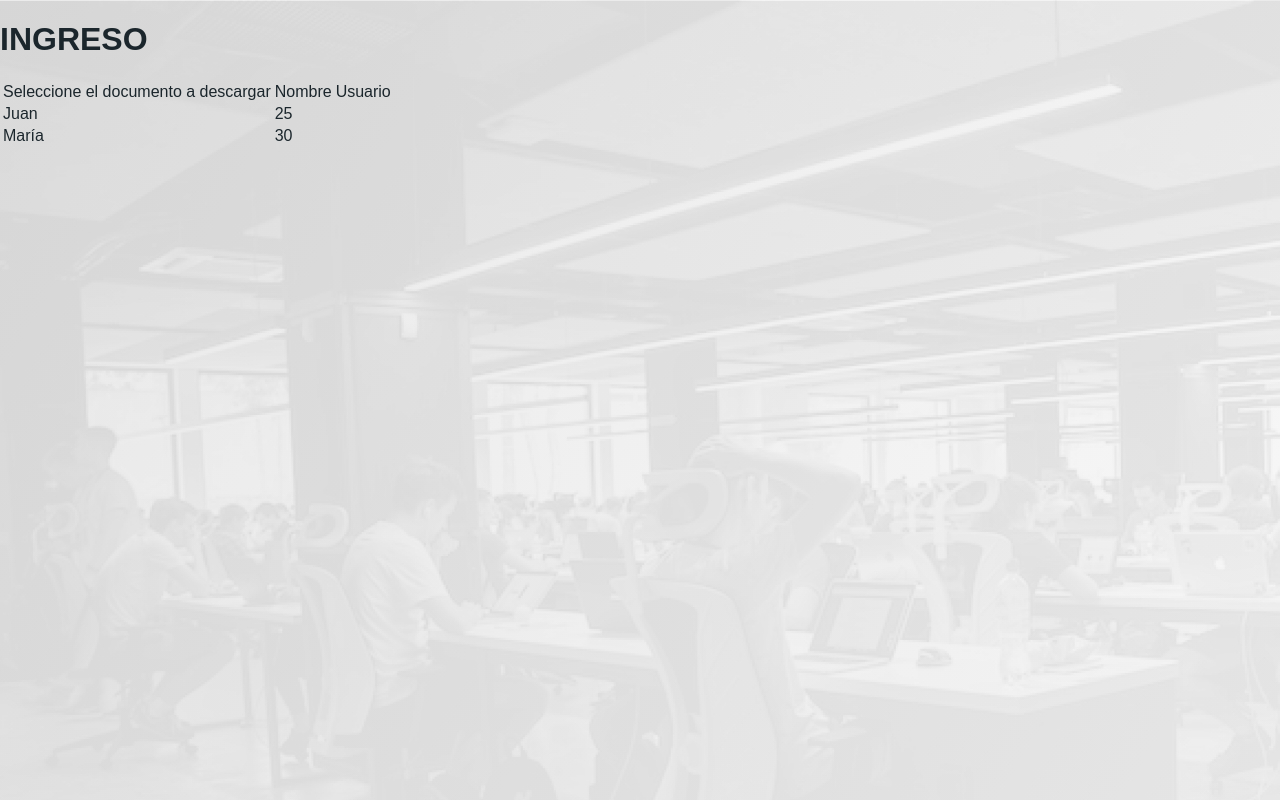
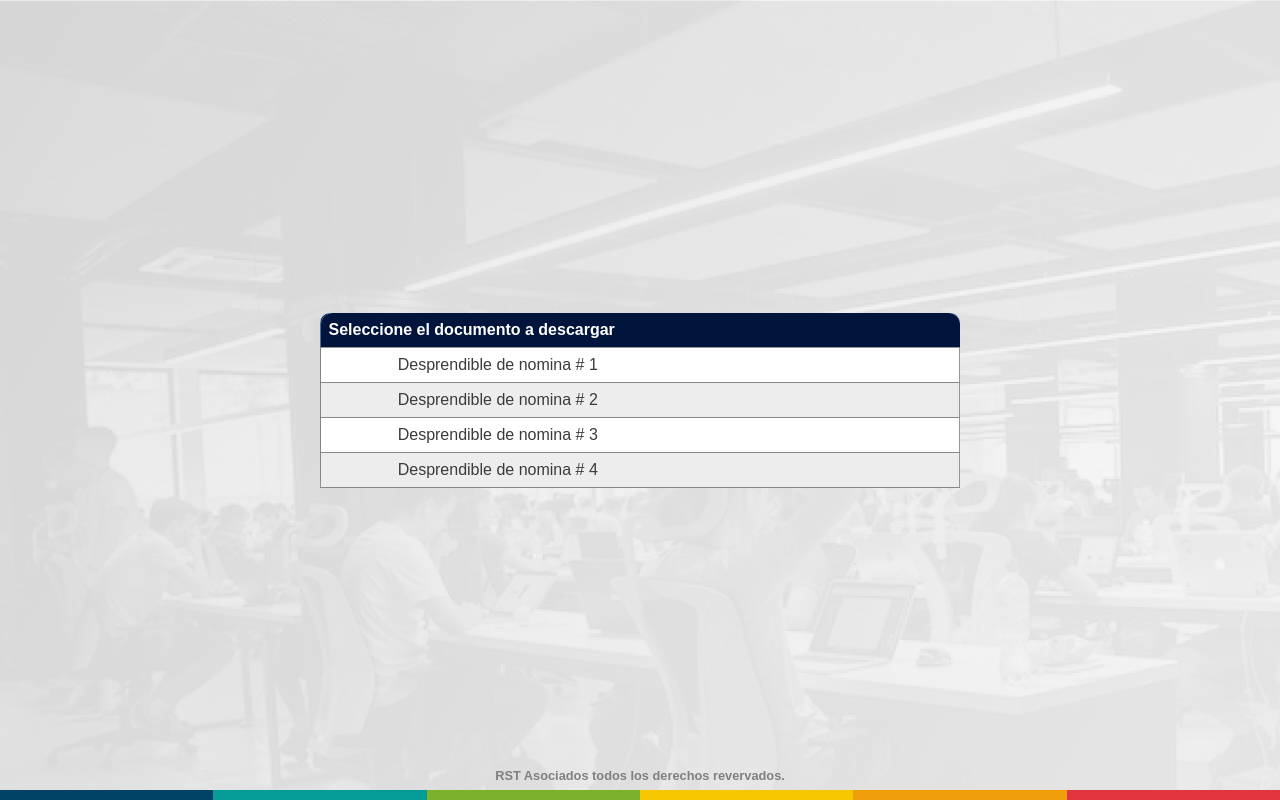
Before and after one commit to RSTdeveloper/icetex, a Django app: page / in a window 1280 px wide. Run offline with Django 4.2, Linux system fonts and the light colour scheme; a user stored in the database is signed in.

Commit message:
:sparkles:  Terminando los CSS

```diff
--- a/registro/static/css/registro.css
+++ b/registro/static/css/registro.css
@@ -0,0 +1,60 @@
+table {
+  font-family: arial, sans-serif;
+  border-collapse: collapse;
+  width: 100%;
+}
+
+th{
+  text-align: left;
+  padding: 8px;
+  background-color: #00143C;
+  color: white;
+  border-top-right-radius: 12px ;
+  border-top-left-radius: 12px ;
+  border: none;
+}
+
+td {
+  text-align: left;
+  padding: 8px 8px 8px 12%;
+  border-bottom: 1px solid #888888;
+}
+
+tr:nth-child(odd) {
+  background-color: #ededed;
+}
+
+tr:nth-child(even) {
+  background-color: #ffffff;
+}
+
+tr:hover {
+  font-weight: bold ;
+  background-color: rgb(194, 194, 194);
+}
+
+.tr-margen{
+  border: 1px solid #888888de;
+}
+
+a{
+  text-decoration: none;
+  color: rgb(59, 59, 59);
+}
+
+@media (max-width: 640px) {
+
+  #contenedorcentrado {
+    display: flex;
+    justify-content: center;
+    flex-direction:row-reverse;
+    width: 90%;
+    /* border-radius: 10px 10px 10px 10px; */
+  }
+  td {
+    text-align: left;
+    padding: 6px 6px 6px 12%;
+    border-bottom: 1px solid #888888;
+    color: rgb(59, 59, 59);
+  }
+}
--- a/registro/static/css/style.css
+++ b/registro/static/css/style.css
@@ -187,6 +187,68 @@ hr {
     width: 60%;
 }
 
+.prueba-foot {
+    position: fixed;
+    left: 0;
+    bottom: 0;
+    width: 100%;
+    height: 2rem;
+    background-color: #f2f2f200;
+}
+
+.text-food {
+    text-align: center;
+    margin-top: auto;
+    font-size: 80%;
+    color: gray;
+}
+
+footer {
+    position: fixed;
+}
+
+.footer-bar {
+    position: fixed;
+    bottom: 0;
+    left: 0;
+    width: 100%;
+    height: 10px;
+    display: flex;
+}
+
+.bar-segment {
+    flex-grow: 1;
+}
+
+.bar-segment:nth-child(1) {
+    background-color: #004265;
+    /* Color del segmento 1 */
+}
+
+.bar-segment:nth-child(2) {
+    background-color: #059C97;
+    /* Color del segmento 2 */
+}
+
+.bar-segment:nth-child(3) {
+    background-color: #7CB12B;
+    /* Color del segmento 3 */
+}
+
+.bar-segment:nth-child(4) {
+    background-color: #F6C600;
+    /* Color del segmento 1 */
+}
+
+.bar-segment:nth-child(5) {
+    background-color: #EF9E09;
+    /* Color del segmento 2 */
+}
+
+.bar-segment:nth-child(6) {
+    background-color: #E2343E;
+    /* Color del segmento 3 */
+}
 
 @media all and (max-width: 775px)
 {
@@ -230,4 +292,11 @@ hr {
         padding: 0;
         margin: 5px 0 0px 0;
     }
+
+    .text-food {
+        text-align: center;
+        margin-top: auto;
+        font-size: 70%;
+        color: gray;
+    }
 }
--- a/registro/templates/registro.html
+++ b/registro/templates/registro.html
@@ -5,25 +5,61 @@
     <meta name="viewport" content="width=device-width, initial-scale=1.0">
     <title>Registro</title>
     {% load static %}
+    <link href="{% static 'css/registro.css' %}" rel="stylesheet">
     <link href="{% static 'css/style.css' %}" rel="stylesheet">
-    <link href="{% static 'css/registro.css' %}" rel="stylesheet">
 </head>
 <body>
-    <h1>INGRESO</h1>
+    <div id="contenedor">
+        <div id="contenedorcentrado">
             <table>
                 <tr>
-            <td>Seleccione el documento a descargar</td>
-            <td>Nombre</td>
-            <td>Usuario</td>
+                  <th>Seleccione el documento a descargar</th>
                 </tr>
-        <tr>
-            <td>Juan</td>
-            <td>25</td>
+                <tr class="tr-margen">
+                  <td>
+                    <a href="">
+                      Desprendible de nomina # 1
+                    </a>
+                  </td>
                 </tr>
-        <tr>
-            <td>María</td>
-            <td>30</td>
+                <tr class="tr-margen">
+                  <td>
+                    <a href="#">
+                      Desprendible de nomina  # 2
+                    </a>
+                  </td>
+                </tr>
+                <tr class="tr-margen">
+                  <td>
+                    <a href="#">
+                      Desprendible de nomina  # 3
+                    </a>
+                  </td>
+                </tr>
+                <tr class="tr-margen">
+                  <td>
+                    <a href="#">
+                      Desprendible de nomina  # 4
+                    </a>
+                  </td>
                 </tr>
               </table>
+        </div>
+    </div>
 </body>
+
+<footer class="prueba-foot">
+  <div class="text-food">
+      <strong>RST Asociados todos los derechos revervados.</strong>
+  </div>
+  <div class="footer-bar">
+    <div class="bar-segment"></div>
+    <div class="bar-segment"></div>
+    <div class="bar-segment"></div>
+    <div class="bar-segment"></div>
+    <div class="bar-segment"></div>
+    <div class="bar-segment"></div>
+  </div>
+</footer>
+
 </html>
```
Also changed, not shown: registro/templates/registration/login.html (+13 -30 lines), db.sqlite3, registro/static/css/tabla.css (added). Lines whose indentation alone changed are shown as unchanged.
